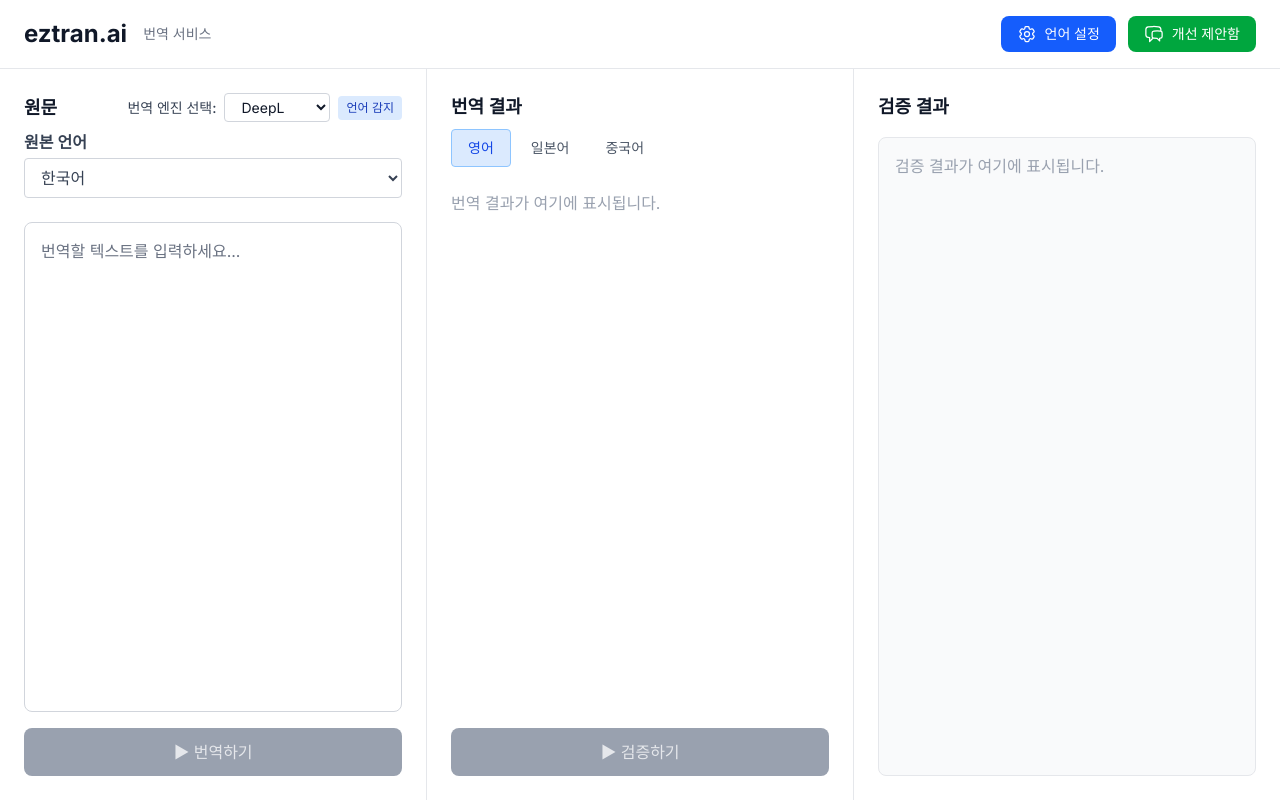
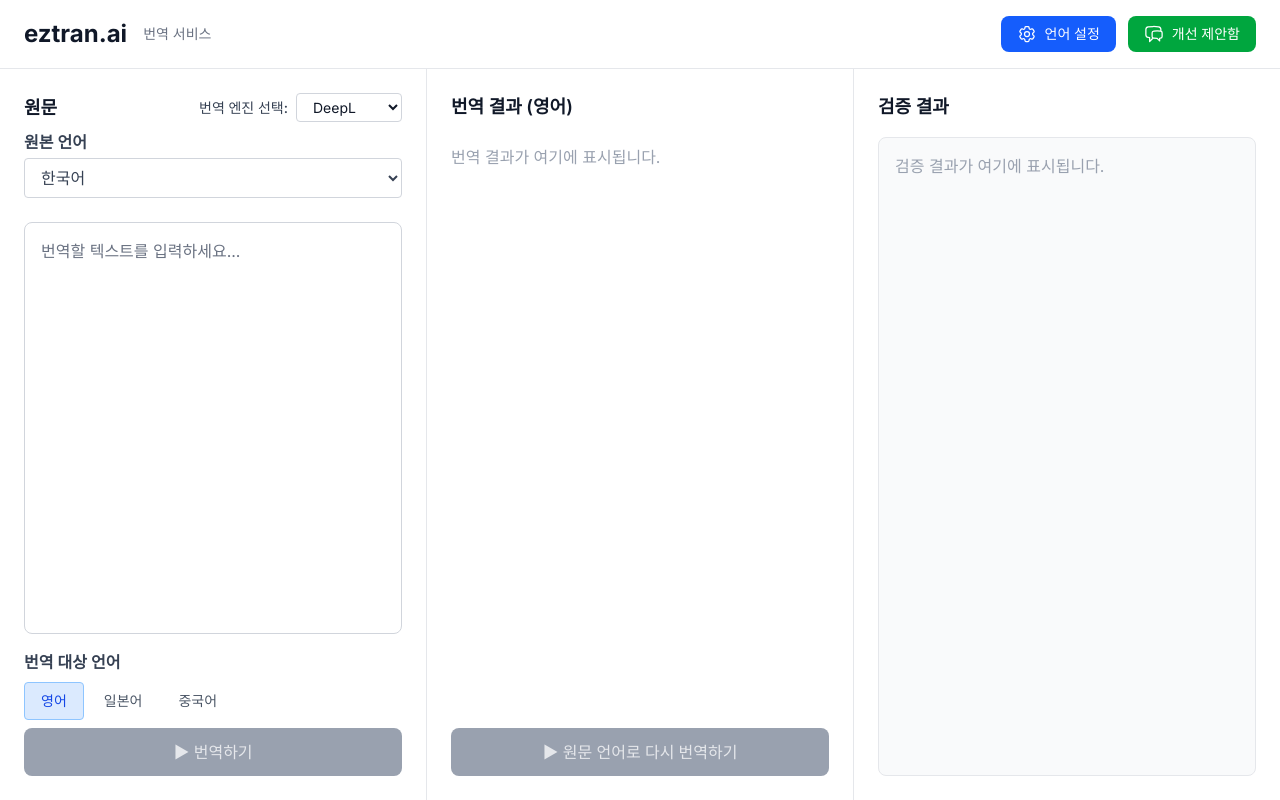
Before and after one commit to studywithme/translate-wise, a Next.js app: page / in a window 1280 px wide. Built offline with nearby package versions, Linux system fonts and the light colour scheme.

Commit message:
번역 대상 언어 UI 수정

```diff
--- a/src/app/b2b/content-translate/page.tsx
+++ b/src/app/b2b/content-translate/page.tsx
@@ -19,8 +19,16 @@ export default function ContentTranslatePage() {
 
   // franc(ISO 639-3) → 639-1 매핑
   const iso3to1Map: Record<string, string> = { kor: 'ko', eng: 'en', jpn: 'ja', cmn: 'zh', spa: 'es', fra: 'fr', deu: 'de', ita: 'it', rus: 'ru', por: 'pt' };
-  // 감지된 언어의 639-1 코드
-  const detectedLang1 = useMemo(() => iso3to1Map[detectedLang] || detectedLang, [detectedLang]);
+  // 감지된 언어 표시 로직 개선
+  const shouldShowDetectedLang = useMemo(() => {
+    return detectedLang && detectedLang !== 'und' && detectedLang !== 'un';
+  }, [detectedLang]);
+
+  // 감지된 언어의 639-1 코드 (und 제외)
+  const detectedLang1 = useMemo(() => {
+    if (!shouldShowDetectedLang) return '';
+    return iso3to1Map[detectedLang] || detectedLang;
+  }, [detectedLang, shouldShowDetectedLang]);
 
   // 한글 주석: string 인덱스 시그니처 추가로 타입 에러 방지
   const langNameMap: Record<string, string> = {
@@ -202,13 +210,17 @@ export default function ContentTranslatePage() {
               ))}
             </select>
             {/* 한글 주석: 자동인식 시 감지된 언어를 한글로 안내 (폰트 크게) */}
-            {settings.sourceLanguages.some(lang => lang.code === 'auto') && detectedLang && (
+            {settings.sourceLanguages.some(lang => lang.code === 'auto') && shouldShowDetectedLang && (
               <>
                 <div className="mt-1 text-lg text-blue-600 dark:text-blue-300 font-semibold">감지된 언어: {langNameMap[detectedLang1] || detectedLang1}</div>
                 {sourceText.length < 15 && (
                   <div className="text-xs text-blue-500 mt-1">※ 입력이 짧으면 언어 감지 정확도가 낮아질 수 있습니다.</div>
                 )}
               </>
+            )}
+            {/* 언어 감지 중일 때 표시 */}
+            {settings.sourceLanguages.some(lang => lang.code === 'auto') && sourceText.trim().length > 0 && !shouldShowDetectedLang && (
+              <div className="mt-1 text-sm text-gray-500 dark:text-gray-400">언어 감지 중...</div>
             )}
           </div>
           <textarea
@@ -217,25 +229,17 @@ export default function ContentTranslatePage() {
             placeholder="번역할 텍스트를 입력하세요..."
             className="flex-1 w-full p-4 resize-none border-none focus:outline-none text-gray-700 dark:bg-gray-900 dark:text-gray-100 rounded-lg"
           />
-          <button
-            onClick={handleTranslate}
-            disabled={isTranslating || !sourceText.trim()}
-            className="w-full mt-4 bg-blue-600 hover:bg-blue-700 disabled:bg-gray-400 text-white font-medium py-3 px-6 rounded-lg transition-colors duration-200 flex items-center justify-center gap-2 dark:bg-blue-800 dark:hover:bg-blue-900 dark:disabled:bg-gray-700"
-          >
-            ▶ {isTranslating ? '번역 중...' : '번역하기'}
-          </button>
-        </div>
-        {/* 2. 번역 결과 영역 */}
-        <div className="flex flex-col h-[600px] bg-white rounded-lg border border-gray-300 dark:bg-gray-800 dark:border-gray-700 p-4">
-          <div className="mb-2">
-            <label className="block font-semibold text-gray-700 dark:text-gray-100 mb-1">번역 결과</label>
-            <div className="flex gap-1 flex-wrap mb-2">
+
+          {/* 번역 대상 언어 선택 */}
+          <div className="mt-4 mb-2">
+            <label className="block font-semibold text-gray-700 dark:text-gray-100 mb-2">번역 대상 언어</label>
+            <div className="flex gap-1 flex-wrap">
               {settings.targetLanguages.map(lang => {
                 const isDisabled = lang.code === (sourceLang === 'auto' ? detectedLang1 : sourceLang);
                 return (
                   <button
                     key={lang.code}
-                    onClick={() => !isDisabled && handleTabClick(lang.code)}
+                    onClick={() => !isDisabled && setActiveTab(lang.code)}
                     disabled={isDisabled}
                     className={`px-4 py-2 text-sm font-medium rounded transition-colors ${
                       activeTab === lang.code
@@ -250,6 +254,22 @@ export default function ContentTranslatePage() {
                 );
               })}
             </div>
+          </div>
+
+          <button
+            onClick={handleTranslate}
+            disabled={isTranslating || !sourceText.trim()}
+            className="w-full bg-blue-600 hover:bg-blue-700 disabled:bg-gray-400 text-white font-medium py-3 px-6 rounded-lg transition-colors duration-200 flex items-center justify-center gap-2 dark:bg-blue-800 dark:hover:bg-blue-900 dark:disabled:bg-gray-700"
+          >
+            ▶ {isTranslating ? '번역 중...' : '번역하기'}
+          </button>
+        </div>
+        {/* 2. 번역 결과 영역 */}
+        <div className="flex flex-col h-[600px] bg-white rounded-lg border border-gray-300 dark:bg-gray-800 dark:border-gray-700 p-4">
+          <div className="mb-2">
+            <label className="block font-semibold text-gray-700 dark:text-gray-100 mb-1">
+              번역 결과 ({langNameMap[activeTab] || activeTab})
+            </label>
           </div>
           <div className="relative flex-1 overflow-y-auto">
             {translatedTexts[activeTab] ? (
@@ -289,7 +309,7 @@ export default function ContentTranslatePage() {
               disabled={!translatedTexts[activeTab] || isValidating}
               className="bg-green-600 hover:bg-green-700 disabled:bg-gray-400 text-white font-medium py-2 px-4 rounded-lg transition-colors duration-200 dark:bg-green-800 dark:hover:bg-green-900 dark:disabled:bg-gray-700"
             >
-              ▶ {isValidating ? '검증 중...' : '검증하기'}
+              ▶ {isValidating ? '검증 중...' : '원문 언어로 다시 번역하기'}
             </button>
           </div>
           <div className="flex-1 overflow-y-auto bg-white dark:bg-gray-800 rounded-lg border border-gray-200 dark:border-gray-700 p-4 mt-2 min-h-[48px]">
--- a/src/app/page.tsx
+++ b/src/app/page.tsx
@@ -44,7 +44,16 @@ export default function B2CHome() {
 
   // franc(ISO 639-3) → 639-1 매핑
   const iso3to1Map: Record<string, string> = { kor: 'ko', eng: 'en', jpn: 'ja', cmn: 'zh', spa: 'es', fra: 'fr', deu: 'de', ita: 'it', rus: 'ru', por: 'pt' };
-  const detectedLang1 = useMemo(() => iso3to1Map[detectedLang] || detectedLang, [detectedLang]);
+
+  // 감지된 언어 표시 로직 개선
+  const shouldShowDetectedLang = useMemo(() => {
+    return detectedLang && detectedLang !== 'und' && detectedLang !== 'un';
+  }, [detectedLang]);
+
+  const detectedLang1 = useMemo(() => {
+    if (!shouldShowDetectedLang) return '';
+    return iso3to1Map[detectedLang] || detectedLang;
+  }, [detectedLang, shouldShowDetectedLang]);
 
   const langNameMap: Record<string, string> = {
     ko: '한국어', en: '영어', ja: '일본어', zh: '중국어', es: '스페인어', fr: '프랑스어', de: '독일어', it: '이탈리아어', ru: '러시아어', pt: '포르투갈어', auto: '자동인식'
@@ -265,9 +274,6 @@ export default function B2CHome() {
                     </option>
                   ))}
                 </select>
-                <span className="px-2 py-1 bg-blue-100 text-blue-800 text-xs rounded">
-                  {detectedLang && sourceLang === 'auto' ? `${langNameMap[detectedLang1] || detectedLang1} 감지` : '언어 감지'}
-                </span>
               </div>
             </div>
 
@@ -286,10 +292,14 @@ export default function B2CHome() {
                   <option key={lang.code} value={lang.code}>{lang.name}</option>
                 ))}
               </select>
-              {detectedLang && sourceLang === 'auto' && (
+              {shouldShowDetectedLang && (
                 <div className="mt-1 text-sm text-blue-600 font-semibold">
                   감지된 언어: {langNameMap[detectedLang1] || detectedLang1}
                 </div>
+              )}
+              {/* 언어 감지 중일 때 표시 */}
+              {sourceText.trim().length > 0 && !shouldShowDetectedLang && (
+                <div className="mt-1 text-sm text-gray-500">언어 감지 중...</div>
               )}
             </div>
           </div>
@@ -301,26 +311,16 @@ export default function B2CHome() {
             className="flex-1 w-full p-4 border border-gray-300 rounded-lg resize-none focus:ring-2 focus:ring-blue-500 focus:border-transparent text-gray-900 bg-white placeholder-gray-500"
           />
 
-          <button
-            onClick={handleTranslate}
-            disabled={isTranslating || !sourceText.trim()}
-            className="w-full mt-4 bg-blue-600 hover:bg-blue-700 disabled:bg-gray-400 disabled:text-gray-200 text-white font-medium py-3 px-6 rounded-lg transition-colors duration-200 flex items-center justify-center gap-2"
-          >
-            ▶ {isTranslating ? '번역 중...' : '번역하기'}
-          </button>
-        </div>
-
-        {/* 2. 번역 결과 영역 */}
-        <div className="flex-1 flex flex-col p-6 border-r border-gray-200">
-          <div className="mb-4">
-            <h2 className="text-lg font-semibold text-gray-900 mb-2">번역 결과</h2>
-            <div className="flex gap-1 flex-wrap mb-2">
+          {/* 번역 대상 언어 선택 */}
+          <div className="mt-4 mb-2">
+            <label className="block font-semibold text-gray-700 mb-2">번역 대상 언어</label>
+            <div className="flex gap-1 flex-wrap">
               {settings.targetLanguages.map(lang => {
                 const isDisabled = lang.code === (sourceLang === 'auto' ? detectedLang1 : sourceLang);
                 return (
                   <button
                     key={lang.code}
-                    onClick={() => !isDisabled && handleTabClick(lang.code)}
+                    onClick={() => !isDisabled && setActiveTab(lang.code)}
                     disabled={isDisabled}
                     className={`px-4 py-2 text-sm font-medium rounded transition-colors ${
                       activeTab === lang.code
@@ -335,6 +335,23 @@ export default function B2CHome() {
                 );
               })}
             </div>
+          </div>
+
+          <button
+            onClick={handleTranslate}
+            disabled={isTranslating || !sourceText.trim()}
+            className="w-full bg-blue-600 hover:bg-blue-700 disabled:bg-gray-400 disabled:text-gray-200 text-white font-medium py-3 px-6 rounded-lg transition-colors duration-200 flex items-center justify-center gap-2"
+          >
+            ▶ {isTranslating ? '번역 중...' : '번역하기'}
+          </button>
+        </div>
+
+        {/* 2. 번역 결과 영역 */}
+        <div className="flex-1 flex flex-col p-6 border-r border-gray-200">
+          <div className="mb-4">
+            <h2 className="text-lg font-semibold text-gray-900 mb-2">
+              번역 결과 ({langNameMap[activeTab] || activeTab})
+            </h2>
           </div>
 
           <div className="relative flex-1 overflow-y-auto mb-4">
@@ -362,7 +379,7 @@ export default function B2CHome() {
             disabled={!translatedTexts[activeTab] || isValidating}
             className="w-full bg-green-600 hover:bg-green-700 disabled:bg-gray-400 disabled:text-gray-200 text-white font-medium py-3 px-6 rounded-lg transition-colors duration-200 flex items-center justify-center gap-2"
           >
-            ▶ {isValidating ? '검증 중...' : '검증하기'}
+                          ▶ {isValidating ? '검증 중...' : '원문 언어로 다시 번역하기'}
           </button>
         </div>
 
```
